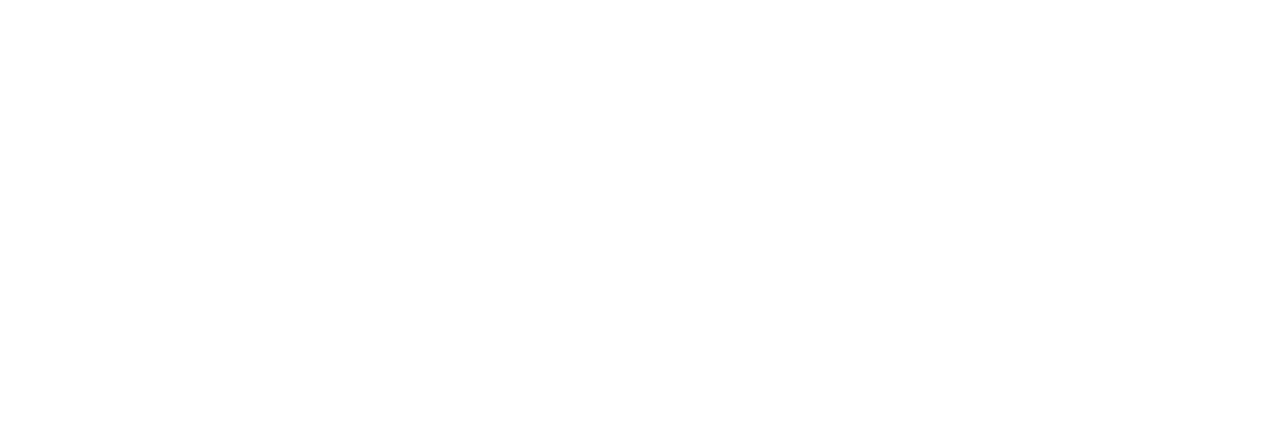
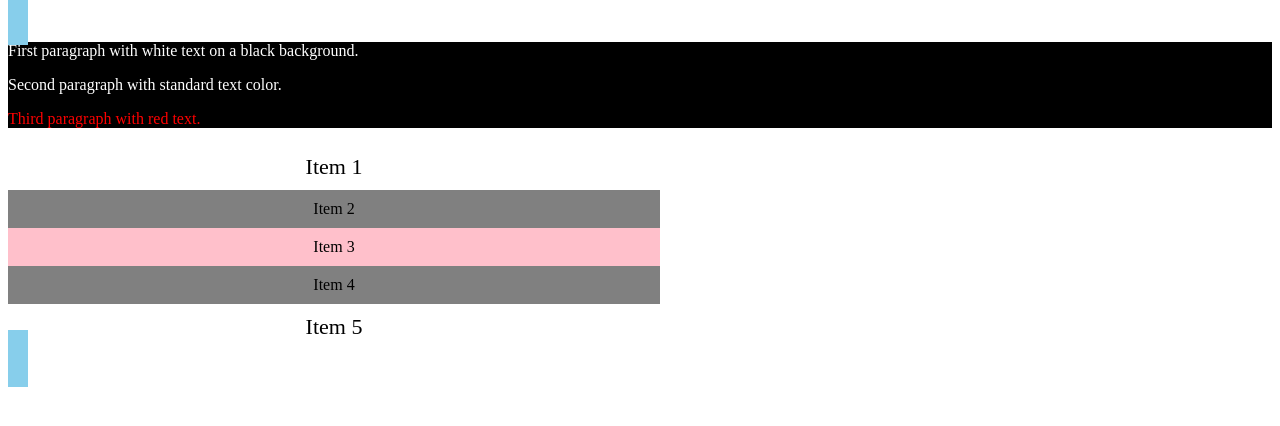
Before and after one commit to acciojob/pseudo-classes-kamlakarnn, a website: page main.html in a window 1280 px wide. Drawn offline with Linux system fonts and the light colour scheme.

Commit message:
created a submission

```diff
--- a/main.html
+++ b/main.html
@@ -7,10 +7,20 @@
 </head>
 
 <body>
-	<!-- the entire body must be written by student -->
-    <script type="text/javascript" src="./script.js">
-</script>
-
+    <page>
+        <article>
+            <p>First paragraph with white text on a black background.</p>
+            <p>Second paragraph with standard text color.</p>
+            <p style="color: red;">Third paragraph with red text.</p>
+        </article>
+        <ul>
+            <li>Item 1</li>
+            <li>Item 2</li>
+            <li>Item 3</li>
+            <li>Item 4</li>
+            <li>Item 5</li>
+        </ul>
+    </page>
 </body>
 
 </html>
--- a/script.js
+++ b/script.js
@@ -1 +1,4 @@
 //your JS code here. If required.
+.first{
+background colou
+}
--- a/styles.css
+++ b/styles.css
@@ -1 +1,54 @@
-/*  your css code here. If applicable */
+:root {
+    --background-color: rgb(135, 206, 235);
+}
+
+page {
+    background-color: var(--background-color);
+    padding: 20px;
+}
+
+article {
+    background-color: black;
+    color: white;
+}
+
+article :first-child {
+    background-color: black;
+    color: white;
+}
+
+article :nth-child(2) {
+    background-color: transparent;
+    color: white;
+}
+
+article :last-child {
+    background-color: black;
+    color: red;
+}
+
+ul {
+    list-style: none;
+    padding: 0;
+    margin: 0;
+}
+
+ul li {
+    background-color: gray;
+    width: 50%;
+    padding: 10px;
+    font-size: 16px;
+    text-align: center;
+}
+
+ul li:nth-child(odd) {
+    background-color: white;
+}
+
+ul li:first-child, ul li:last-child {
+    font-size: 22px;
+}
+
+ul li:nth-child(3) {
+    background-color: pink;
+}
```
